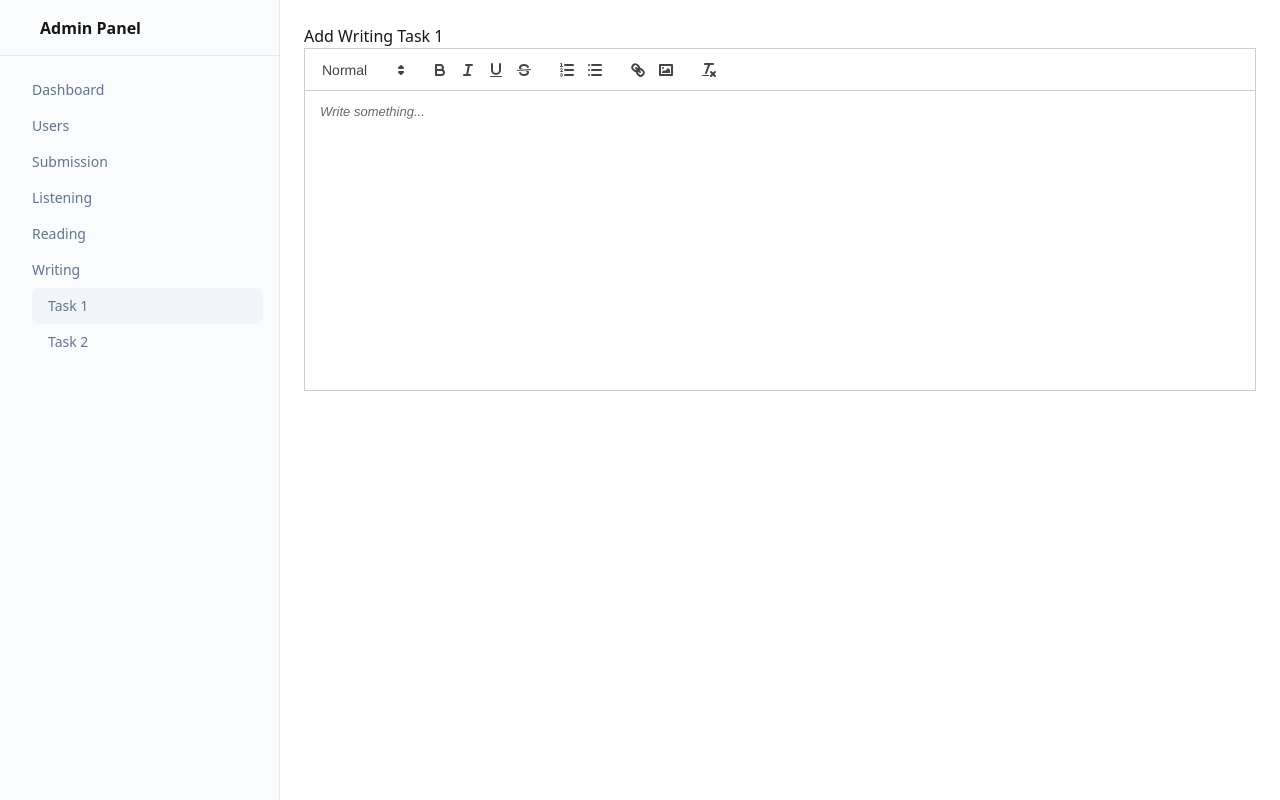
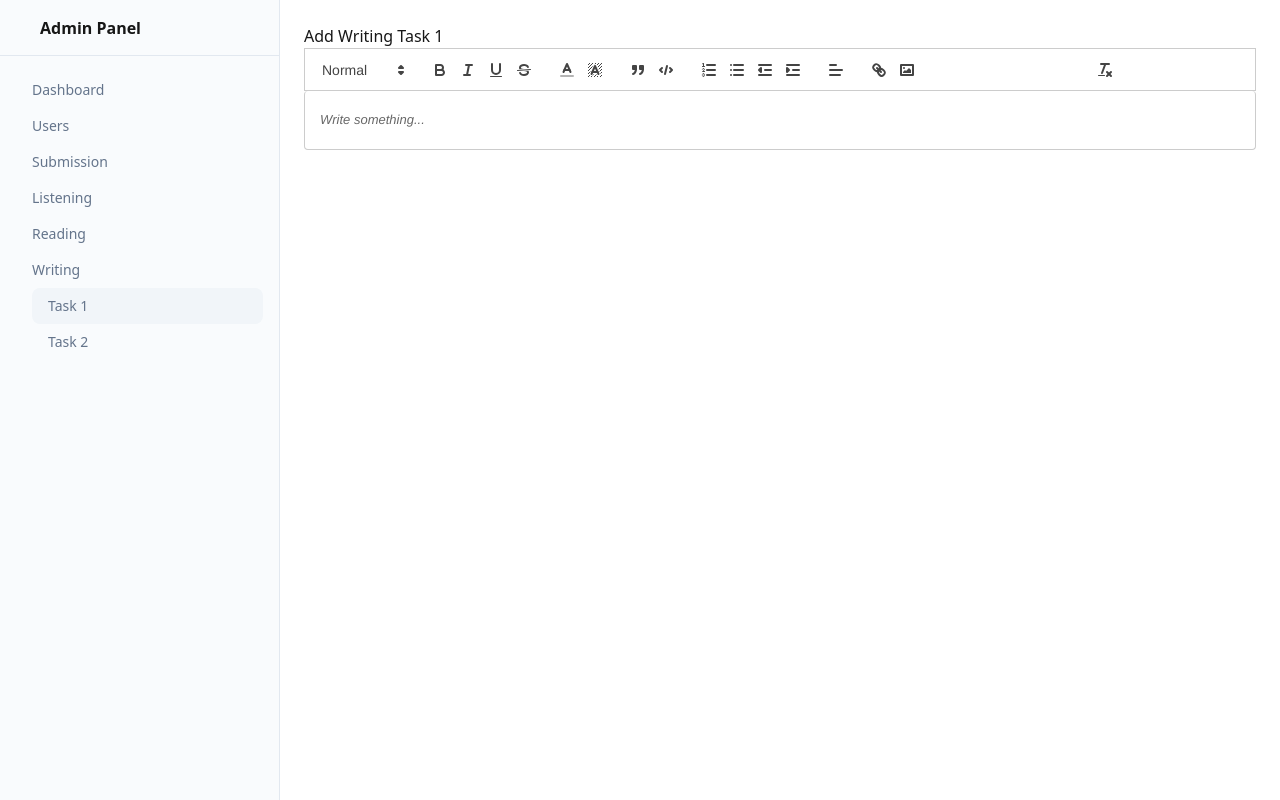
Before and after one commit to samanwirst/eit_platform, a Next.js app in the folder client/: page /writing/task/1/add in a window 1280 px wide. Built offline with nearby package versions, Linux system fonts and the light colour scheme; some icons are missing.

Commit message:
Editor, more instruments

```diff
--- a/client/src/components/Editor/RichTextEditor.tsx
+++ b/client/src/components/Editor/RichTextEditor.tsx
@@ -29,10 +29,14 @@ const RichTextEditor = forwardRef<RichTextEditorHandle>((_, ref) => {
         theme: 'snow',
         modules: {
           toolbar: [
-            [{ header: [1, 2, 3, false] }],
+            [{ header: [1, 2, false] }],
             ['bold', 'italic', 'underline', 'strike'],
-            [{ list: 'ordered' }, { list: 'bullet' }],
+            [{ color: [] }, { background: [] }],
+            ['blockquote', 'code-block'],
+            [{ list: 'ordered' }, { list: 'bullet' }, { indent: '-1' }, { indent: '+1' }],
+            [{ align: [] }],
             ['link', 'image'],
+            ['insertInput', 'insertSelect', 'insertRadio', 'insertCheckbox', 'insertTable'],
             ['clean'],
           ],
         },
@@ -54,7 +58,12 @@ const RichTextEditor = forwardRef<RichTextEditorHandle>((_, ref) => {
     },
   }));
 
-  return <div ref={editorRef} style={{ height: '300px' }} />;
+  return (
+    <div
+      ref={editorRef}
+      className="h-80 border border-gray-300 rounded p-2"
+    />
+  );
 });
 
 RichTextEditor.displayName = 'RichTextEditor';
```
